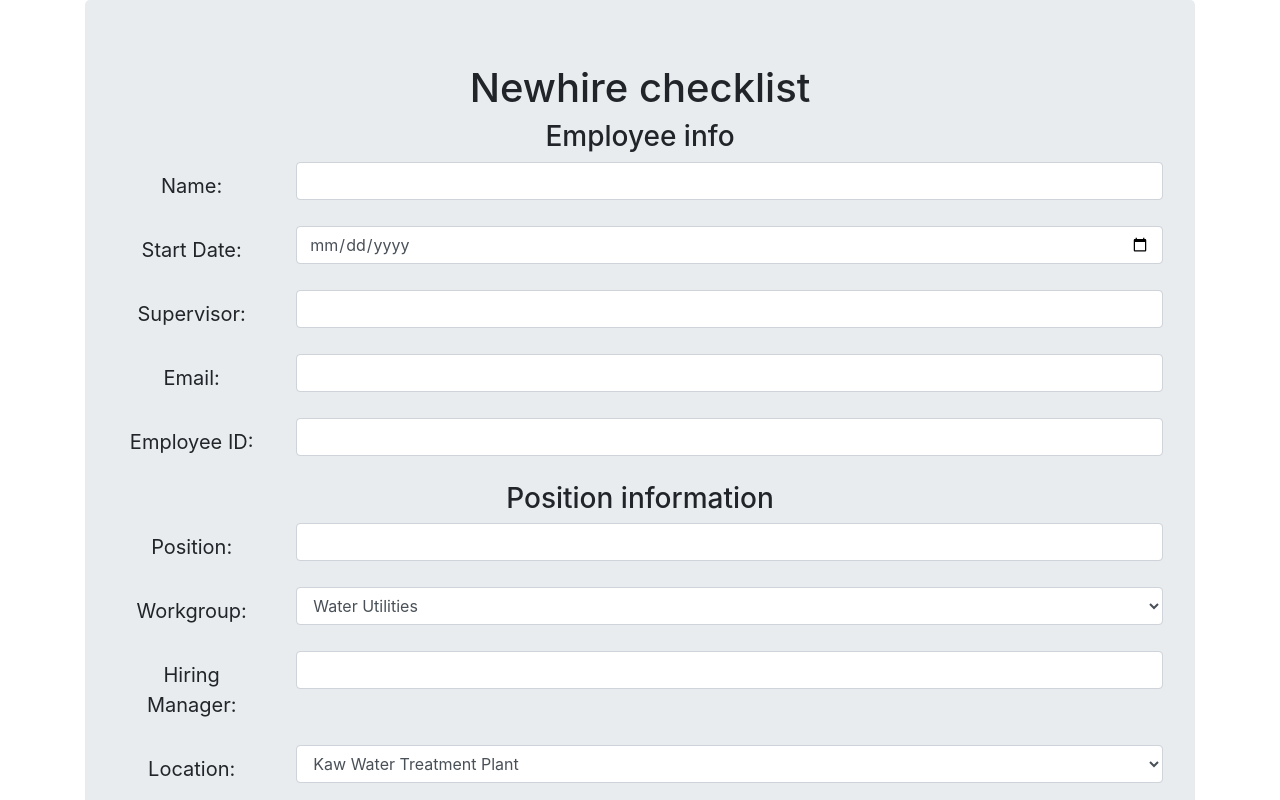
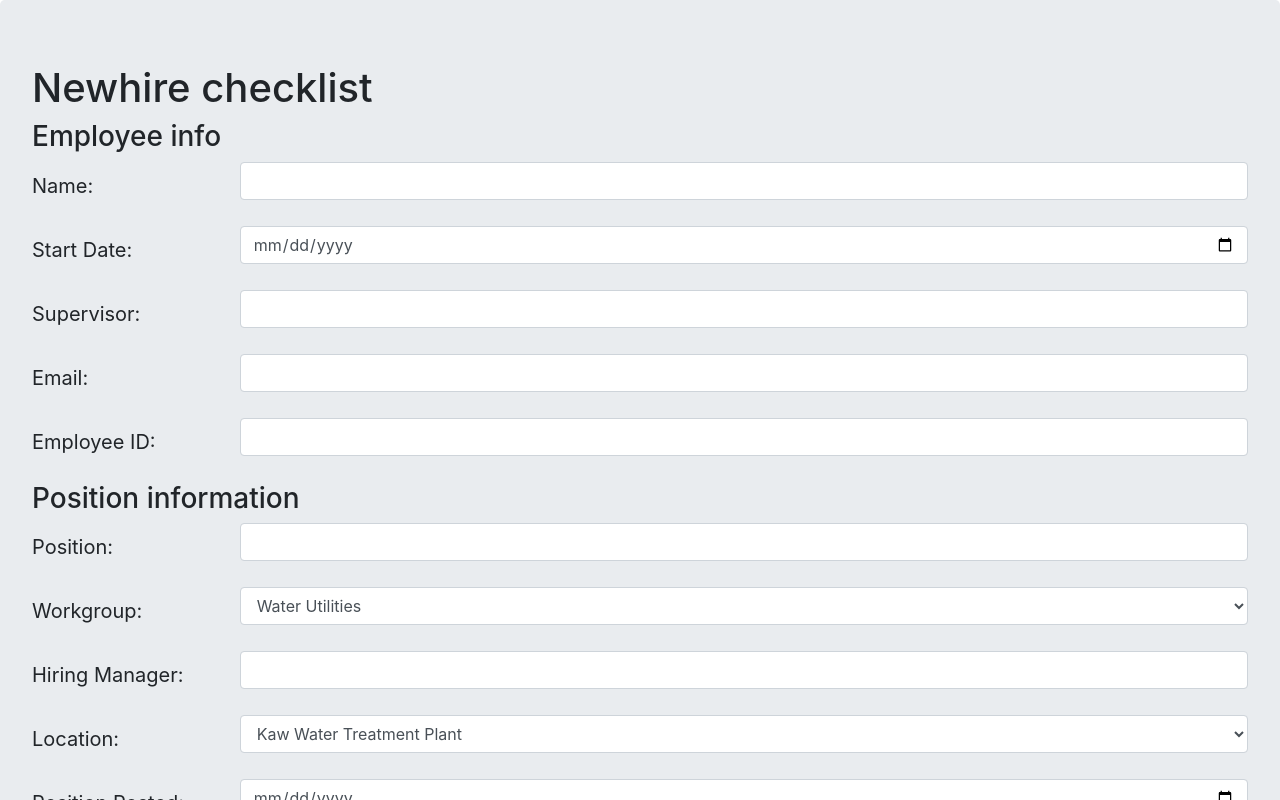
Before and after one commit to KentaroSmith/employee-checklist, a React (Create React App) app: page / in a window 1280 px wide. Shown: the top 800 px of the page. Built offline with nearby package versions, Linux system fonts and the light colour scheme.

Commit message:
implemented express

```diff
--- a/package.json
+++ b/package.json
@@ -4,8 +4,11 @@
   "private": true,
   "dependencies": {
     "bootstrap": "^4.3.1",
+    "express": "^4.17.1",
+    "mongoose": "^5.7.12",
     "react": "^16.12.0",
     "react-dom": "^16.12.0",
+    "react-router-dom": "^5.1.2",
     "react-scripts": "3.2.0",
     "reactstrap": "^8.1.1"
   },
--- a/src/App.js
+++ b/src/App.js
@@ -1,18 +1,19 @@
-import React from 'react';
+import React, {Component} from 'react';
+import {BrowserRouter as Router, Route} from "react-router-dom";
 import './App.css';
 import './assets/css/style.css'
 import 'bootstrap/dist/css/bootstrap.min.css';
 import NewEmployeeForm from "./components/form"
 import {Container} from "reactstrap"
-function App() {
-  return (
-    <div className="App">
-      <Container>
-      <NewEmployeeForm/>
-      </Container>
-
-    </div>
-  );
+class App extends Component{
+  render (){
+    return(
+      <Router>
+        <div>
+          <Route exact path ="/" component={NewEmployeeForm} />
+        </div>
+      </Router>
+    )
+  }
 }
-
 export default App;
--- a/src/components/form.js
+++ b/src/components/form.js
@@ -152,7 +152,7 @@ const NewEmployeeForm =() =>{
                     </FormGroup>
                     {/*end of form*/}
                 </Form>
-
+            }
         </Jumbotron>
     )
 }
```
Also changed, not shown: server.js (added, +31 -0 lines), 1 other file (tests, documents, lock files or other folders).
